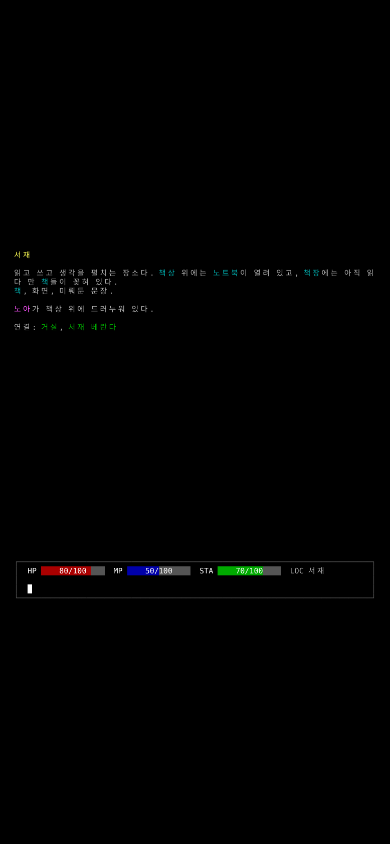
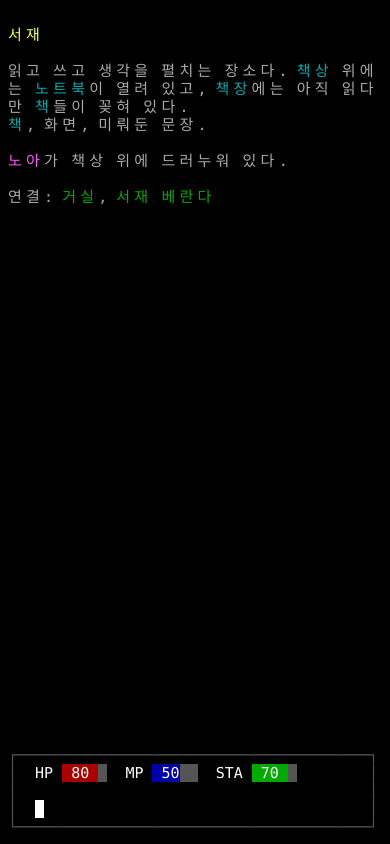
Before and after one commit to meringue5/mustafa.world, a website built with Vite: page index.html in a window 390 px wide. Built offline with nearby package versions, Linux system fonts and the light colour scheme; a web font is replaced by a local one.

Commit message:
Fit mobile terminal to viewport

```diff
--- a/src/main.js
+++ b/src/main.js
@@ -7,21 +7,28 @@ const fontFamily = '"IyagiGGCHalf", ui-monospace, "SFMono-Regular", "Menlo", "Co
 const TERMINAL_PROFILES = {
   desktop: {
     id: "desktop",
+    layout: "scaled",
     cols: 132,
     rows: 50,
     minScale: 0.45,
     maxScale: 1.2,
     stageMargin: 32,
+    paddingX: 16,
+    paddingY: 14,
     fallbackFrame: { width: 1220, height: 930 }
   },
-  compact: {
-    id: "compact",
+  mobile: {
+    id: "mobile",
+    layout: "fit",
     cols: 80,
     rows: 40,
-    minScale: 0.42,
-    maxScale: 1.1,
-    stageMargin: 12,
-    fallbackFrame: { width: 752, height: 748 }
+    minCols: 36,
+    minRows: 12,
+    maxCols: 100,
+    maxRows: 80,
+    paddingX: 8,
+    paddingY: 8,
+    fallbackFrame: { width: 390, height: 844 }
   }
 };
 const FONT_LOAD_TIMEOUT_MS = 3000;
@@ -73,10 +80,19 @@ await waitForTerminalFont();
 syncVisualViewportProperties();
 syncProfileProperties();
 terminal.open(terminalElement);
+prepareTerminalTextArea();
 terminal.resize(activeProfile.cols, activeProfile.rows);
 
 function updateStageScale() {
   const viewport = syncVisualViewportProperties();
+  if (activeProfile.layout === "fit") {
+    terminalFrameSize = { width: viewport.width, height: viewport.height };
+    document.documentElement.style.setProperty("--terminal-frame-width", `${terminalFrameSize.width}px`);
+    document.documentElement.style.setProperty("--terminal-frame-height", `${terminalFrameSize.height}px`);
+    document.documentElement.style.setProperty("--terminal-scale", "1");
+    return;
+  }
+
   const widthScale = Math.max(viewport.width - activeProfile.stageMargin, 1) / terminalFrameSize.width;
   const heightScale = Math.max(viewport.height - activeProfile.stageMargin, 1) / terminalFrameSize.height;
   const fitScale = Math.min(widthScale, heightScale);
@@ -91,6 +107,11 @@ function syncTerminalFrame() {
   const screenElement = terminalElement.querySelector(".xterm-screen");
   if (!xtermElement || !screenElement) {
     updateStageScale();
+    return;
+  }
+
+  if (activeProfile.layout === "fit") {
+    syncFittedTerminalFrame(xtermElement, screenElement);
     return;
   }
 
@@ -155,7 +176,10 @@ async function waitForTerminalFont() {
 
 function applyTerminalProfile() {
   const nextProfile = selectTerminalProfile();
-  if (nextProfile.id === activeProfile.id && terminal.cols === nextProfile.cols && terminal.rows === nextProfile.rows) {
+  if (nextProfile.id === activeProfile.id) {
+    if (activeProfile.layout === "scaled" && (terminal.cols !== activeProfile.cols || terminal.rows !== activeProfile.rows)) {
+      terminal.resize(activeProfile.cols, activeProfile.rows);
+    }
     return;
   }
 
@@ -168,14 +192,17 @@ function applyTerminalProfile() {
 function selectTerminalProfile() {
   const viewport = viewportSize();
   if (viewport.width < 720 || viewport.height < 560) {
-    return TERMINAL_PROFILES.compact;
+    return TERMINAL_PROFILES.mobile;
   }
   return TERMINAL_PROFILES.desktop;
 }
 
 function syncProfileProperties() {
+  terminalFrameElement?.classList.toggle("is-fit", activeProfile.layout === "fit");
   document.documentElement.style.setProperty("--terminal-cols", String(activeProfile.cols));
   document.documentElement.style.setProperty("--terminal-rows", String(activeProfile.rows));
+  document.documentElement.style.setProperty("--terminal-padding-x", `${activeProfile.paddingX}px`);
+  document.documentElement.style.setProperty("--terminal-padding-y", `${activeProfile.paddingY}px`);
   document.documentElement.style.setProperty("--terminal-frame-width", `${terminalFrameSize.width}px`);
   document.documentElement.style.setProperty("--terminal-frame-height", `${terminalFrameSize.height}px`);
   terminalFrameElement?.setAttribute("aria-label", `${activeProfile.cols} by ${activeProfile.rows} terminal frame`);
@@ -195,3 +222,53 @@ function viewportSize() {
     height: visualViewport?.height ?? window.innerHeight
   };
 }
+
+function prepareTerminalTextArea() {
+  const textarea = terminal.textarea;
+  if (!textarea) return;
+
+  textarea.autocomplete = "off";
+  textarea.autocapitalize = "off";
+  textarea.spellcheck = false;
+  textarea.setAttribute("inputmode", "text");
+}
+
+function syncFittedTerminalFrame(xtermElement, screenElement) {
+  const viewport = syncVisualViewportProperties();
+  const xtermStyle = getComputedStyle(xtermElement);
+  const paddingX = parseFloat(xtermStyle.paddingLeft) + parseFloat(xtermStyle.paddingRight);
+  const paddingY = parseFloat(xtermStyle.paddingTop) + parseFloat(xtermStyle.paddingBottom);
+  const cellWidth = screenElement.offsetWidth / Math.max(terminal.cols, 1);
+  const cellHeight = screenElement.offsetHeight / Math.max(terminal.rows, 1);
+
+  terminalFrameSize = { width: viewport.width, height: viewport.height };
+  document.documentElement.style.setProperty("--terminal-frame-width", `${terminalFrameSize.width}px`);
+  document.documentElement.style.setProperty("--terminal-frame-height", `${terminalFrameSize.height}px`);
+  document.documentElement.style.setProperty("--terminal-scale", "1");
+
+  if (cellWidth > 0 && cellHeight > 0) {
+    const cols = clamp(
+      Math.floor(Math.max(viewport.width - paddingX, 1) / cellWidth),
+      activeProfile.minCols,
+      activeProfile.maxCols
+    );
+    const rows = clamp(
+      Math.floor(Math.max(viewport.height - paddingY, 1) / cellHeight),
+      activeProfile.minRows,
+      activeProfile.maxRows
+    );
+
+    if (cols !== terminal.cols || rows !== terminal.rows) {
+      terminal.resize(cols, rows);
+      document.documentElement.style.setProperty("--terminal-cols", String(cols));
+      document.documentElement.style.setProperty("--terminal-rows", String(rows));
+      terminalFrameElement?.setAttribute("aria-label", `${cols} by ${rows} terminal frame`);
+    }
+  }
+
+  terminal.refresh(0, terminal.rows - 1);
+}
+
+function clamp(value, min, max) {
+  return Math.min(Math.max(value, min), max);
+}
--- a/src/world.js
+++ b/src/world.js
@@ -76,6 +76,8 @@ export function startWorld(xterm) {
   term.onData(handleData);
   term.onResize(render);
   term.element?.addEventListener("pointerdown", handleTerminalPointer, { passive: false });
+  term.element?.addEventListener("pointerup", focusTerminalFromPointer);
+  term.element?.addEventListener("click", focusTerminalFromPointer);
   render();
   term.focus();
 }
@@ -212,6 +214,11 @@ function handleTerminalPointer(event) {
     return;
   }
 
+  term.focus();
+}
+
+function focusTerminalFromPointer(event) {
+  if (event.pointerType === "mouse" && event.button !== 0) return;
   term.focus();
 }
 
--- a/styles.css
+++ b/styles.css
@@ -73,6 +73,13 @@ body {
   opacity: 1;
 }
 
+#terminal-frame.is-fit {
+  left: 0;
+  top: 0;
+  transform: none;
+  transform-origin: top left;
+}
+
 #terminal {
   width: 100%;
   height: 100%;
@@ -89,6 +96,20 @@ body {
   touch-action: manipulation;
 }
 
+#terminal .xterm .xterm-helper-textarea {
+  min-width: 20px;
+  min-height: 20px;
+  width: 20px !important;
+  height: 20px !important;
+  z-index: 6 !important;
+  opacity: 0.01 !important;
+  color: transparent !important;
+  background: transparent !important;
+  caret-color: transparent !important;
+  outline: none !important;
+  pointer-events: none !important;
+}
+
 .xterm-viewport {
   -ms-overflow-style: none;
   scrollbar-width: none;
```
Also changed, not shown: docs/design/ui.md (+3 -2 lines).
